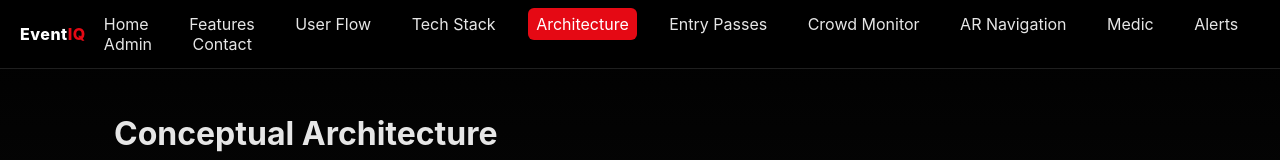
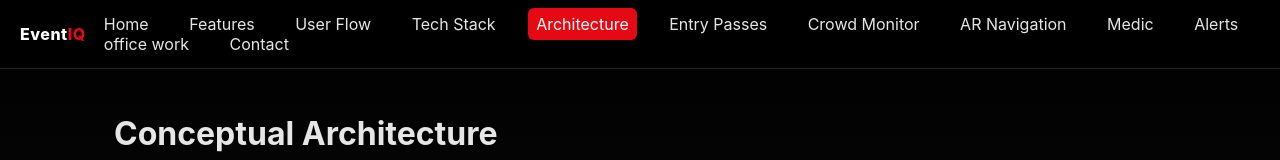
Before and after one commit to prajkv-dev/Event_iQ, a plain HTML site: page architecture.html in a window 1280 px wide. Shown: the top 160 px of the page. Drawn offline with Linux system fonts and the light colour scheme.

Commit message:
Change Admin link text to 'office work'
Updated the footer link for Admin from 'Admin' to 'office work'.

```diff
--- a/architecture.html
+++ b/architecture.html
@@ -19,7 +19,7 @@
     <a href="navigation.html">AR Navigation</a>
     <a href="medic.html">Medic</a>
     <a href="alerts.html">Alerts</a>
-    <a href="admin.html">Admin</a>
+    <a href="admin.html">office work</a>
     <a href="contact.html">Contact</a>
   </nav>
 </header>
```
